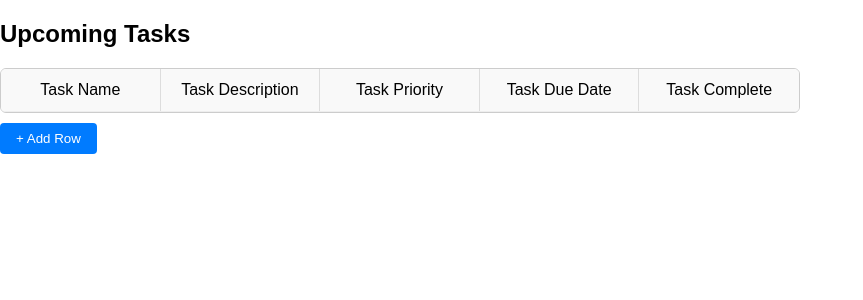
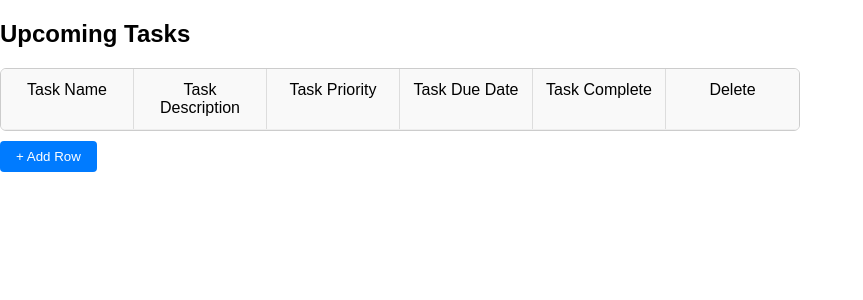
Before and after one commit to IbzyX/TaskManagerApp, a Flask app: page /upcoming in a window 1280 px wide. Shown: the part 98-398 px from the top of the page, without its empty margins (0-863 px from the left). Run offline with Flask 3, Linux system fonts and the light colour scheme.

Commit message:
added new button to delete task

```diff
--- a/app/static/css/upcoming.css
+++ b/app/static/css/upcoming.css
@@ -12,7 +12,7 @@
 }
 .grid-row {
    display: grid;
-   grid-template-columns: repeat(5,1fr);
+   grid-template-columns: repeat(6,1fr);
    border-bottom: 1px solid #eee;
 }
 .grid-cell {
--- a/app/static/js/upcoming.js
+++ b/app/static/js/upcoming.js
@@ -3,6 +3,7 @@ function addRow() {
     const newRow = document.createElement('div');
     newRow.className = 'grid-row';
 
+    // Add 5 content cells
     for (let i = 1; i <= 5; i++) {
         const cell = document.createElement('div');
         cell.className = 'grid-cell';
@@ -10,5 +11,17 @@ function addRow() {
         newRow.appendChild(cell);
     }
 
+    // Add Delete Button Cell
+    const actionCell = document.createElement('div');
+    actionCell.className = 'grid-cell';
+
+    const deleteBtn = document.createElement('button');
+    deleteBtn.className = 'delete-btn';
+    deleteBtn.textContent = 'Delete';
+    deleteBtn.onclick = () => newRow.remove();
+
+    actionCell.appendChild(deleteBtn);
+    newRow.appendChild(actionCell);
+
     grid.appendChild(newRow);
 }
--- a/app/templates/upcoming.html
+++ b/app/templates/upcoming.html
@@ -17,6 +17,7 @@
             <div class="grid-cell">Task Priority</div>
             <div class="grid-cell">Task Due Date</div>
             <div class="grid-cell">Task Complete</div>
+            <div class="grid-cell">Delete</div>
         </div>
     </div>
     <button onclick="addRow()" class="add-row-button">+ Add Row</button>
```
